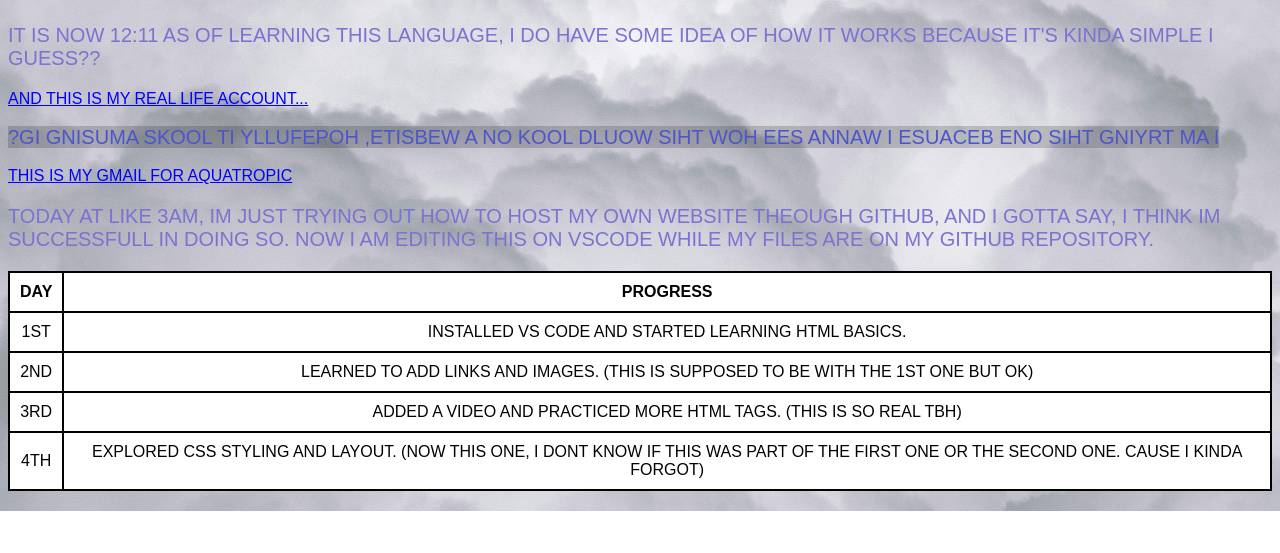
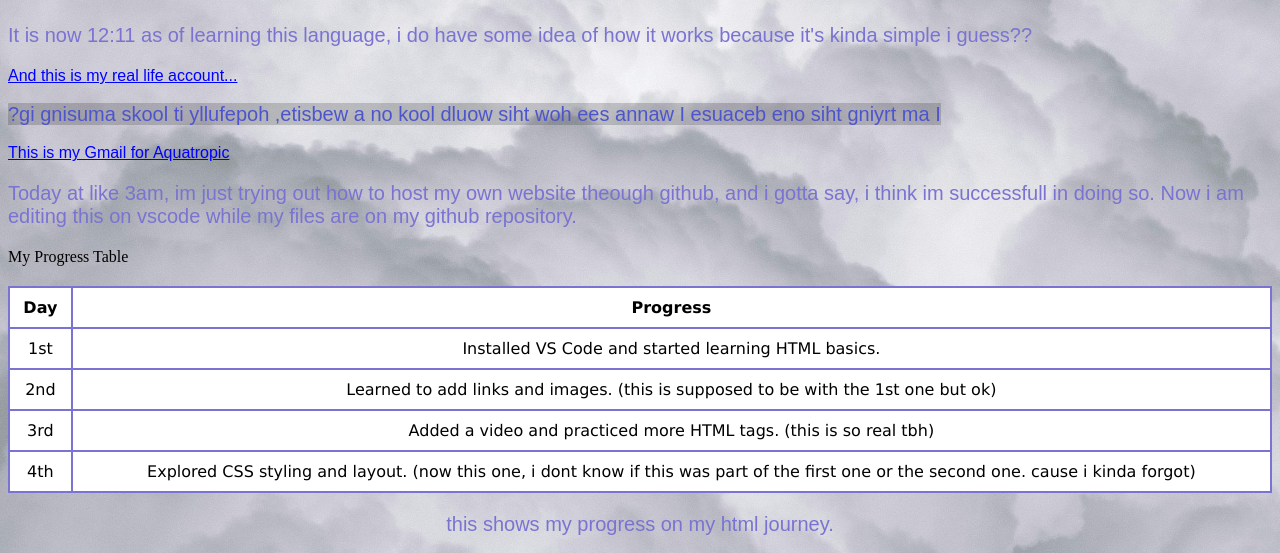
Before and after one commit to jlwent/Testing-Site, a plain HTML site: page index.html in a window 1280 px wide. Shown: the part 1883-2436 px from the top of the page. Before the commit the page ends 2394 px from the top, so only its background shows below. Drawn offline with Linux system fonts and the light colour scheme.

Commit message:
changed some values in index.html and styles.css

```diff
--- a/index.html
+++ b/index.html
@@ -19,7 +19,7 @@
             69 balls<br>
         </address>
 
-        <p>◦ Day 1 - I installed VS Code in my mom's laptop to better know how
+        <p>◦ Day 1 - I installed VSCode in my mom's laptop to better know how
             to
             code and also learn how to use VS Code.</p>
 
@@ -95,6 +95,7 @@
         </p>
 
         <body>
+            <caption>My Progress Table</caption>
             <table>
                 <tr>
                     <th>Day</th>
@@ -123,7 +124,8 @@
                 </tr>
 
             </table>
-
+            <p style="text-align: center;">this shows my progress on my html
+                journey.</p>
         </body>
 
     </body>
--- a/styles.css
+++ b/styles.css
@@ -25,7 +25,7 @@ th,
 td {
     font-family: Arial, Helvetica, sans-serif;
     text-align: left;
-    text-transform: uppercase;
+    text-transform: auto;
 
 }
 
@@ -84,15 +84,15 @@ a:active {
 table {
     width: 100%;
     margin: 20px auto;
-    border: 2px solid black;
     border-collapse: collapse;
     background-color: rgba(255, 255, 255, 0.8);
 }
 
 th,
 td {
-    background-color: white;
-    border: 2px solid black;
+    background-color: hsl(0, 0%, 100%);
+    border: 2px solid #7A73D1;
     padding: 10px;
     text-align: center;
+    font-family: Verdana, Geneva, Tahoma, sans-serif;
 }
```
